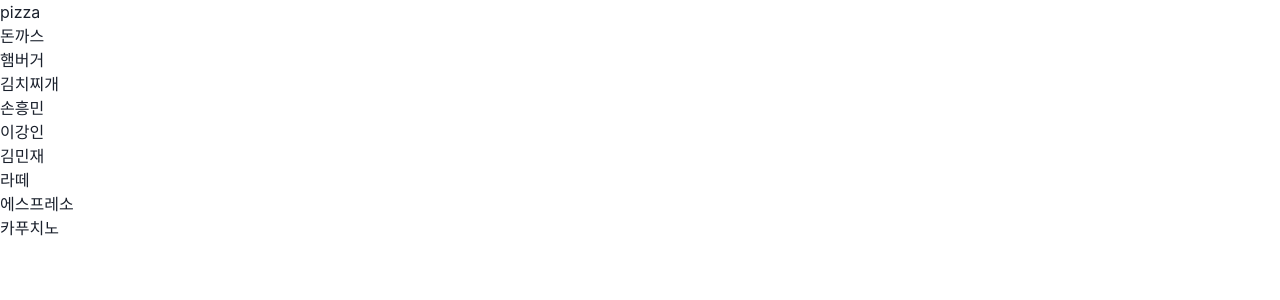
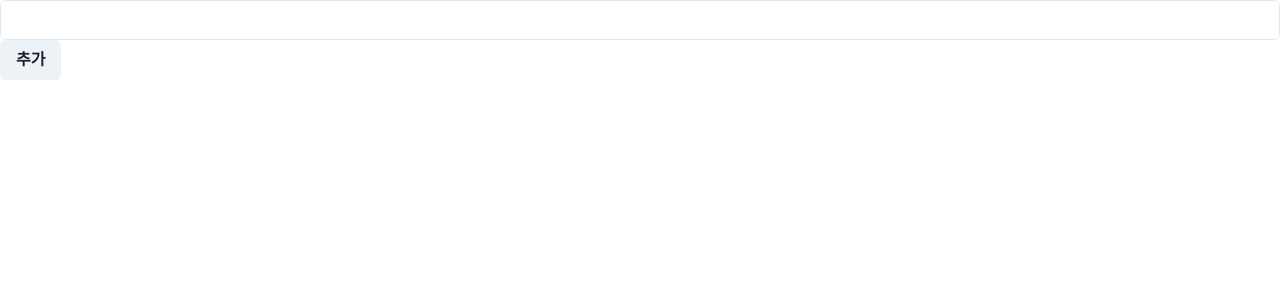
Before and after one commit to Seunggyo/react20231031, a React (Create React App) app: page / in a window 1280 px wide. Shown: the top 300 px of the page. Built offline with nearby package versions, Linux system fonts and the light colour scheme.

Commit message:
배열을 상태로 쓸경우 상태 변경 시 새로운 배열로 복사해서 사용해야함

```diff
--- a/src/App.js
+++ b/src/App.js
@@ -1,32 +1,30 @@
-import { Box, List, ListItem } from "@chakra-ui/react";
+import { Button, Input, List, ListItem } from "@chakra-ui/react";
+import { useState } from "react";
 
 function App() {
-  const arr = ["pizza", "돈까스", "햄버거", "김치찌개"];
-  const arr2 = ["손흥민", "이강인", "김민재"];
-  const arr3 = ["라떼", "에스프레소", "카푸치노"];
-  const arr4 = [
-    { id: 0, name: "라떼" },
-    { id: 1, name: "에스프레소" },
-    { id: 2, name: "카푸치노" },
-  ];
+  const [coffees, setCoffees] = useState([]);
+  const [text, setText] = useState("");
 
-  const listItem = arr.map((item, index) => (
-    <ListItem key={index}>{item}</ListItem>
-  ));
-  const listItem2 = arr2.map((item, index) => (
-    <ListItem key={index}>{item}</ListItem>
-  ));
+  function handleButtonClick() {
+    // 직전 상태 배열을 조작하면 안되고
+    //coffees.push(text);
+
+    // 새 배열을 만들어서 set state 해야 한다.
+    const newCoffees = [...coffees];
+    newCoffees.push(text);
+    setCoffees(newCoffees);
+    console.log(coffees);
+  }
+
   return (
     <>
-      <List>{listItem}</List>
-      <List>{listItem2}</List>
-      <Box mb={3}>
-        <List>
-          {arr3.map((e, index) => (
-            <ListItem key={index}>{e}</ListItem>
-          ))}
-        </List>
-      </Box>
+      <Input value={text} onChange={(e) => setText(e.target.value)} />
+      <Button onClick={handleButtonClick}>추가</Button>
+      <List>
+        {coffees.map((c, index) => (
+          <ListItem key={index}>{c}</ListItem>
+        ))}
+      </List>
     </>
   );
 }
```
